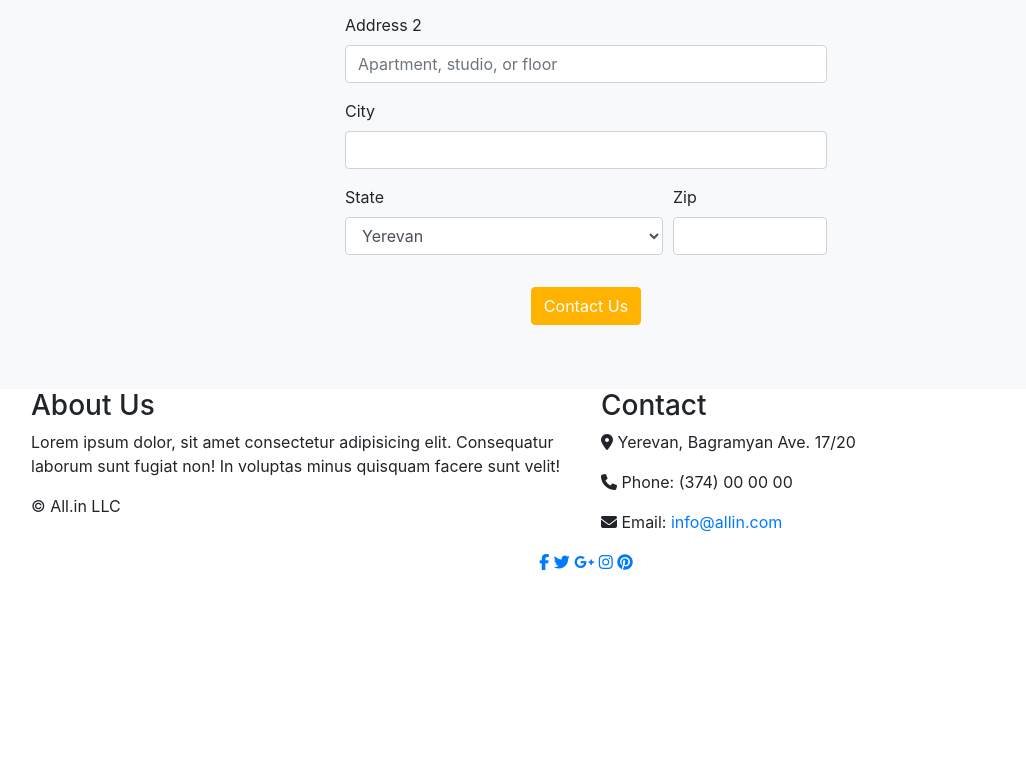
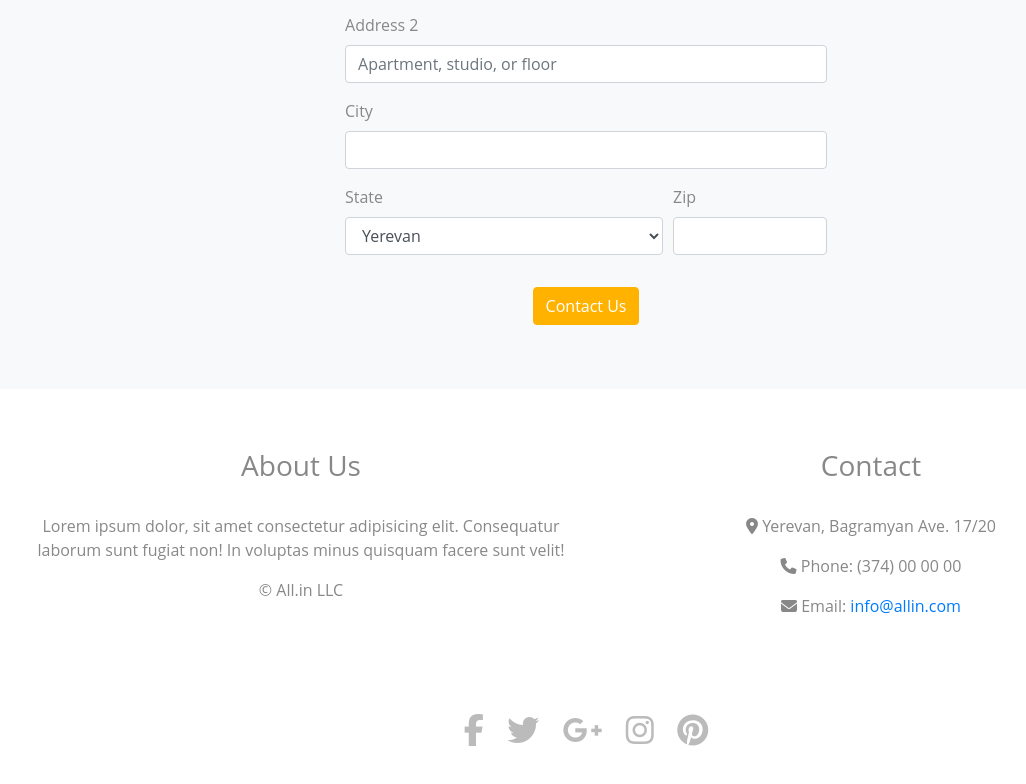
Before and after one commit to All-In-Group/David_Gasparyan_LandingPage, a plain HTML site: page index.html in a window 1280 px wide. Shown: the part 4816-5600 px from the top of the page, without its empty margins (54-1080 px from the left). Before the commit the page ends 5390 px from the top, so only its background shows below. Drawn offline with nearby package versions, Linux system fonts and the light colour scheme.

Commit message:
Added footer top, bottom block styling and social media icon styling

```diff
--- a/styles/main.css
+++ b/styles/main.css
@@ -4,6 +4,11 @@
 
 html {
   scroll-behavior: smooth;
+}
+
+body {
+  font-family: 'Open Sans', sans-serif;
+  color: #888;
 }
 
 section {
@@ -330,6 +335,26 @@ hr.left {
   border-color: #ffb300;
 }
 
+.footer-top {
+  padding: 60px 0 40px 0;
+  text-align: center;
+}
+
+.footer-top h3 {
+  margin-bottom: 2rem;
+}
+
+.footer-bottom {
+  padding: 2rem 0;
+}
+
+.footer-social a {
+  font-size: 32px;
+  margin: 0 0.6rem;
+  color: #bbb;
+  border: 0;
+}
+
 /**
  ** Media Queries
 **/
```
